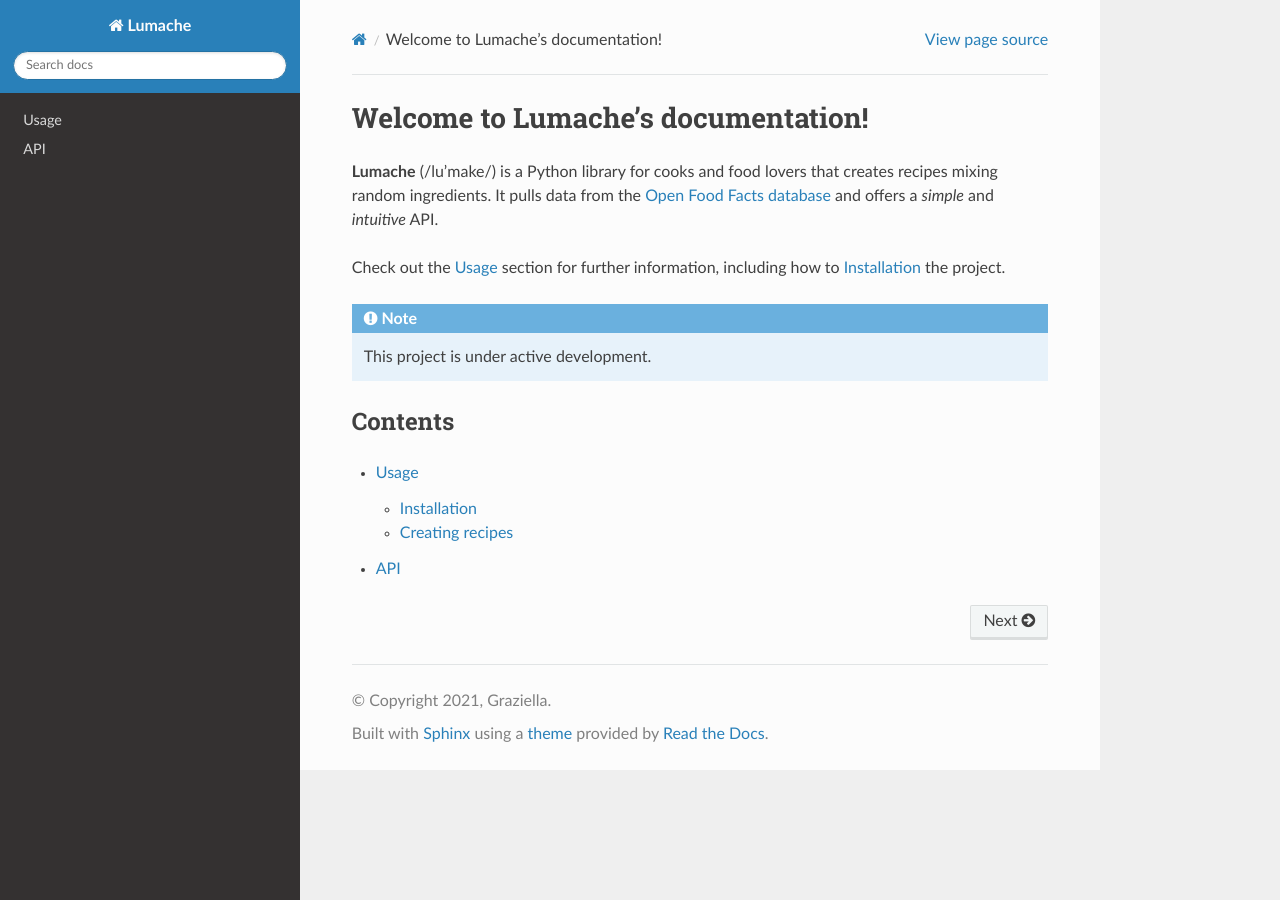
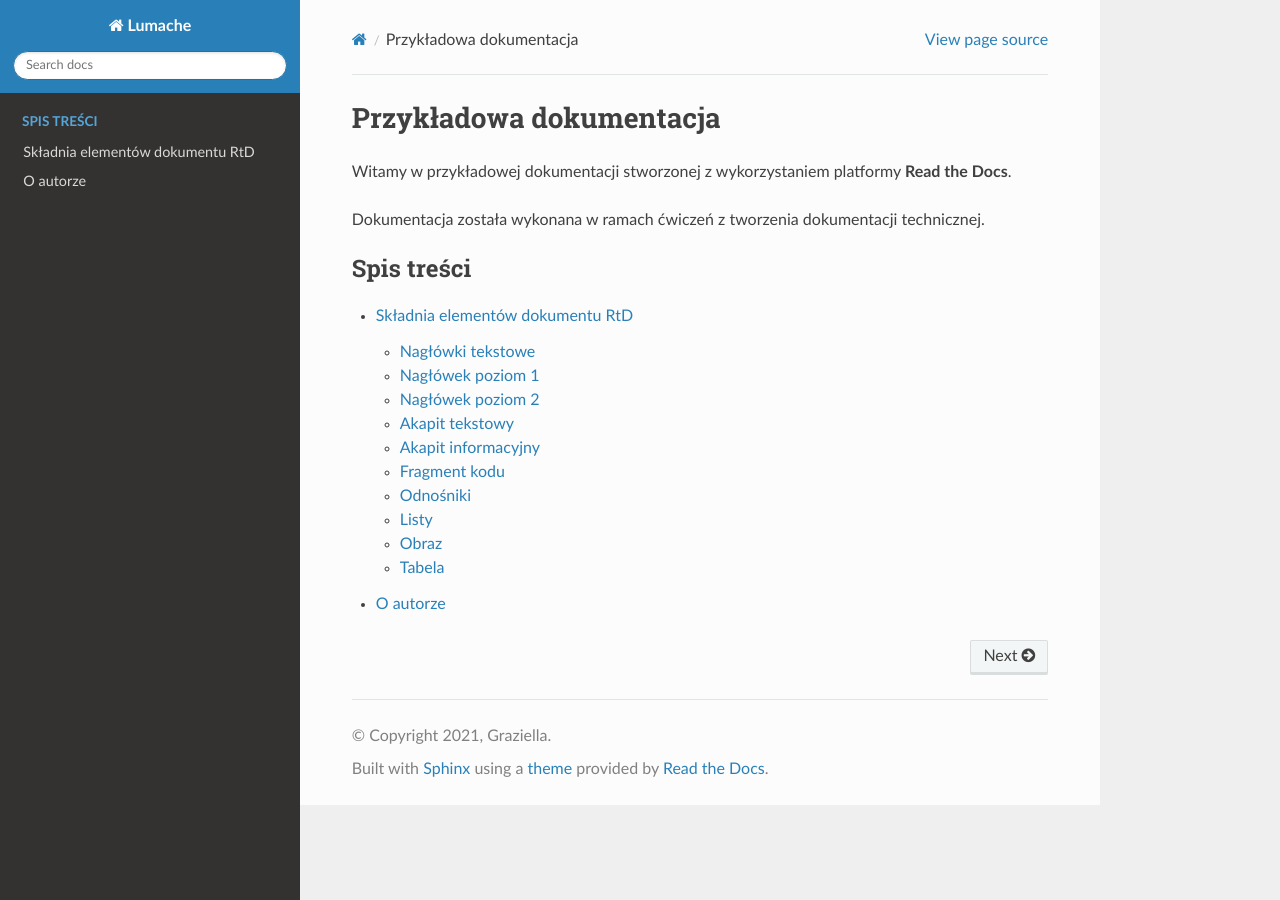
Before and after one commit to Kar-Dur/zse-4TPKD-rtd, a Sphinx documentation site: the page built from docs/source/index.rst, in a window 1280 px wide. Built offline with Sphinx 7.4.7 and the Read the Docs theme 3.1.0, drawn with Linux system fonts in a browser that asks for light colours.

Commit message:
index.rst

```diff
--- a/docs/source/index.rst
+++ b/docs/source/index.rst
@@ -1,22 +1,16 @@
-Welcome to Lumache's documentation!
-===================================
+===========================
+Przykładowa dokumentacja
+===========================
 
-**Lumache** (/lu'make/) is a Python library for cooks and food lovers
-that creates recipes mixing random ingredients.
-It pulls data from the `Open Food Facts database <https://world.openfoodfacts.org/>`_
-and offers a *simple* and *intuitive* API.
+Witamy w przykładowej dokumentacji stworzonej
+z wykorzystaniem platformy **Read the Docs**.
 
-Check out the :doc:`usage` section for further information, including
-how to :ref:`installation` the project.
-
-.. note::
-
-   This project is under active development.
-
-Contents
---------
+Dokumentacja została wykonana w ramach ćwiczeń
+z tworzenia dokumentacji technicznej.
 
 .. toctree::
+   :maxdepth: 2
+   :caption: Spis treści
 
-   usage
-   api
+   skladnia
+   autor
```
